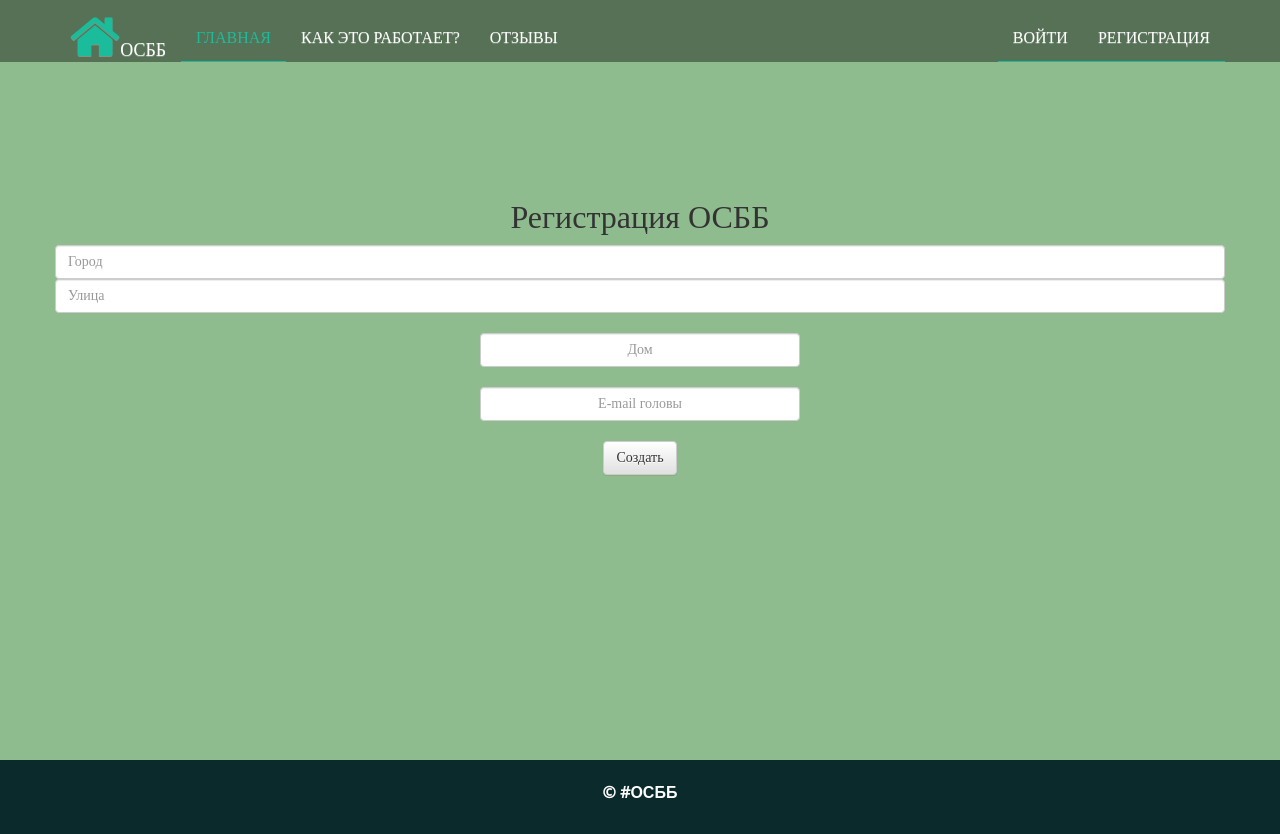
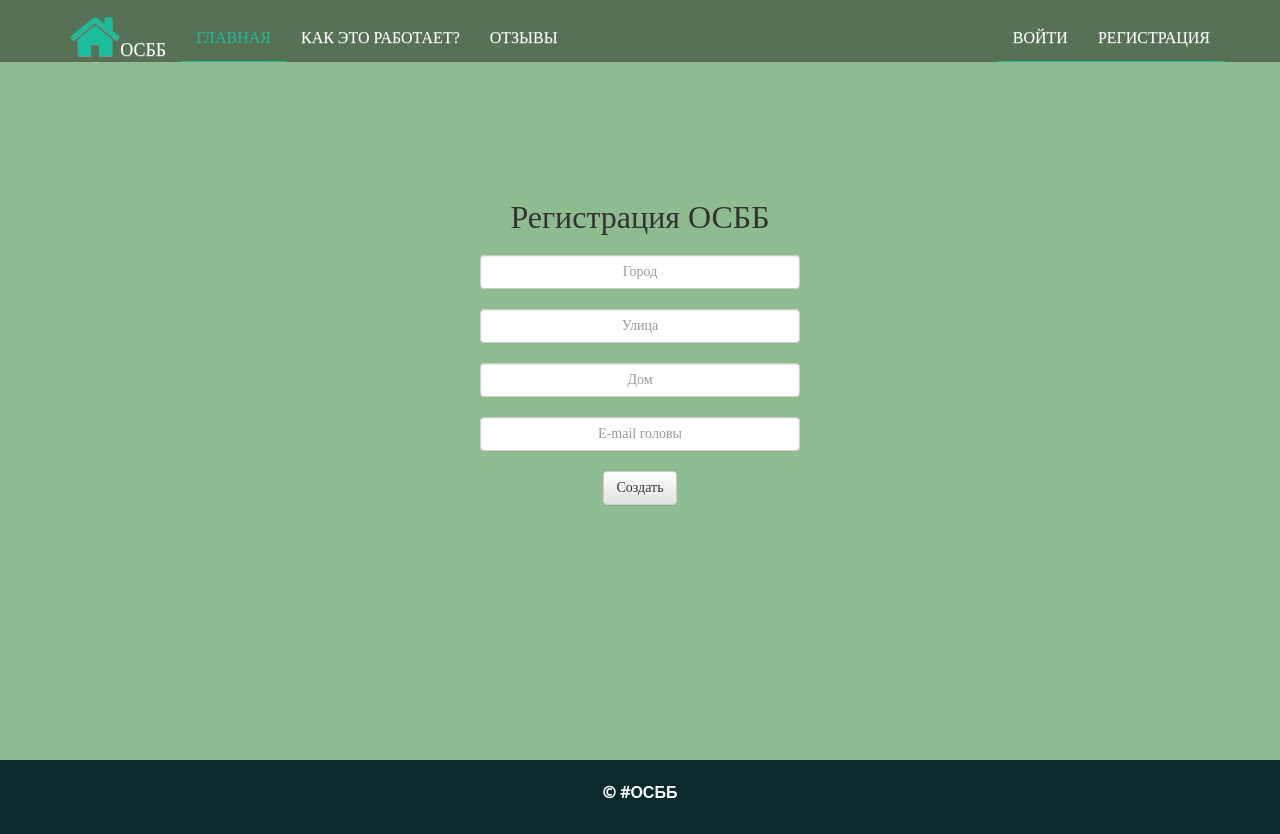
Before and after one commit to Sashok15/OSBB, a Django app: page /my_osbb/register/osbb/ in a window 1280 px wide. Run offline with Django 3.2, Linux system fonts and the light colour scheme; some libraries are stand-ins or nearby versions; some web fonts are replaced.

Commit message:
updater style.css

```diff
--- a/osbb_django/static/css/style.css
+++ b/osbb_django/static/css/style.css
@@ -248,7 +248,7 @@
     background: #0a2a2b;
     padding: 20px 35px;
     border-radius: 4px 3px 3px 4px; }
-  form.sign input[type="password"], form.sign input[type="email"] {
+  form.sign input[type="password"], form.sign input[type="email"], form.sign input[type="text"] {
     text-align: center;
     width: 250px;
     margin: 20px auto 20px; }
@@ -521,7 +521,7 @@
     font-size: 38px; }
   .sliders-p {
     font-size: 24px; }
-  form.sign input[type="password"], form.sign input[type="email"] {
+  form.sign input[type="password"], form.sign input[type="email"], form.sign input[type="text"] {
     text-align: center;
     width: 320px;
     margin: 20px auto 20px; }
```
